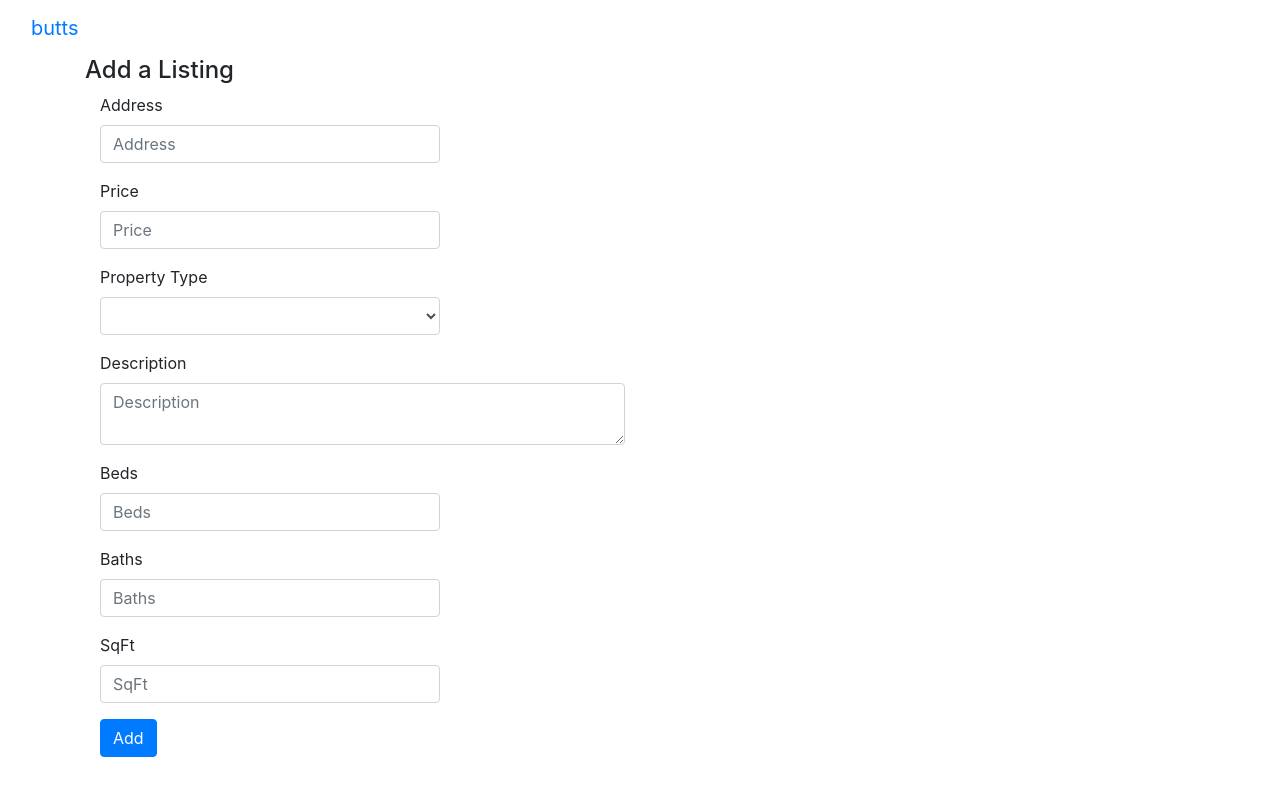
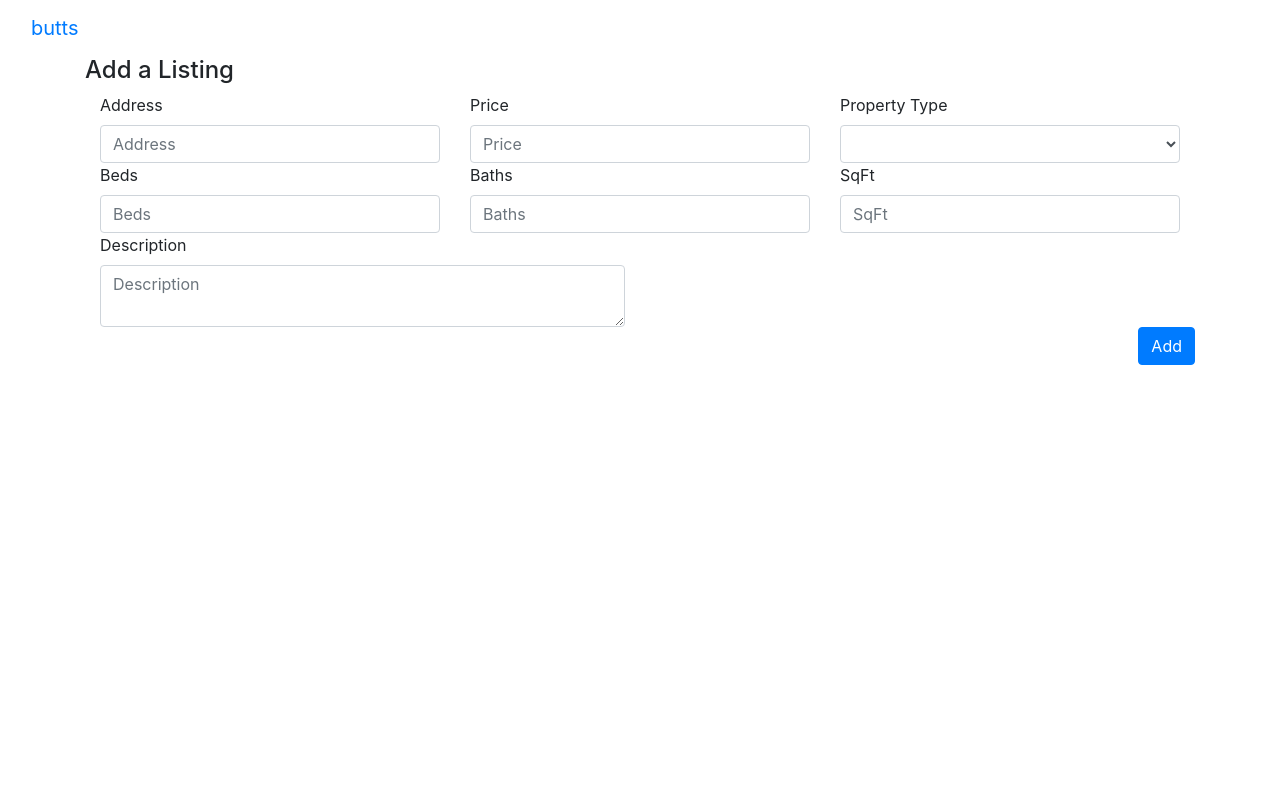
Before and after one commit to TheeSweeney/angular2, an Angular app in the folder newStart/ng2cribs/: page / in a window 1280 px wide. Shown: the top 796 px of the page. Built offline with nearby package versions, Linux system fonts and the light colour scheme; some icons are missing.

Commit message:
removed form-group class from elements in form, changed order or input form moved add button to right of screen;

```diff
--- a/newStart/ng2cribs/src/app/add-listing-form/add-listing-form.component.html
+++ b/newStart/ng2cribs/src/app/add-listing-form/add-listing-form.component.html
@@ -4,7 +4,7 @@
   </div>
   <div class="panel-body">
     <form #newCribForm="ngForm" (ngSubmit)="onCribSubmit(newCribForm.value)">
-      <div class="form-group col-sm-4">
+      <div class="col-sm-4 float-left">
         <label for="address">Address</label>
         <input
           type="text"
@@ -14,7 +14,7 @@
           ngModel
           required>
       </div>
-      <div class="form-group col-sm-4">
+      <div class="col-sm-4 float-left">
         <label for="price">Price</label>
         <input
           type="text"
@@ -24,7 +24,7 @@
           ngModel
           required>
       </div>
-      <div class="form-group col-sm-4">
+      <div class="col-sm-4 float-left">
         <label for="property-type">Property Type</label>
         <select
           name="type"
@@ -39,18 +39,7 @@
           </option>
         </select>
       </div>
-      <div class="form-group col-sm-6">
-        <label for="description">Description</label>
-        <textarea
-          type="text"
-          class="form-control"
-          placeholder="Description"
-          name="description"
-          ngModel
-          required>
-        </textarea>
-      </div>
-      <div class="form-group col-sm-4">
+      <div class="col-sm-4 float-left">
         <label for="beds">Beds</label>
         <input
           type="text"
@@ -60,7 +49,7 @@
           ngModel
           required>
       </div>
-      <div class="form-group col-sm-4">
+      <div class="col-sm-4 float-left">
         <label for="baths">Baths</label>
         <input
           type="text"
@@ -70,7 +59,7 @@
           ngModel
           required>
       </div>
-      <div class="form-group col-sm-4">
+      <div class="col-sm-4 float-left">
         <label for="sqft">SqFt</label>
         <input
           type="text"
@@ -80,7 +69,18 @@
           ngModel
           required>
       </div>
-      <div class="form-group col-sm-12">
+      <div class="col-sm-6">
+          <label for="description">Description</label>
+          <textarea
+            type="text"
+            class="form-control"
+            placeholder="Description"
+            name="description"
+            ngModel
+            required>
+          </textarea>
+        </div>
+      <div class="mb-3 d-flex flex-row-reverse">
         <button
           class="btn btn-primary listing-button"
           type="submit">
```
